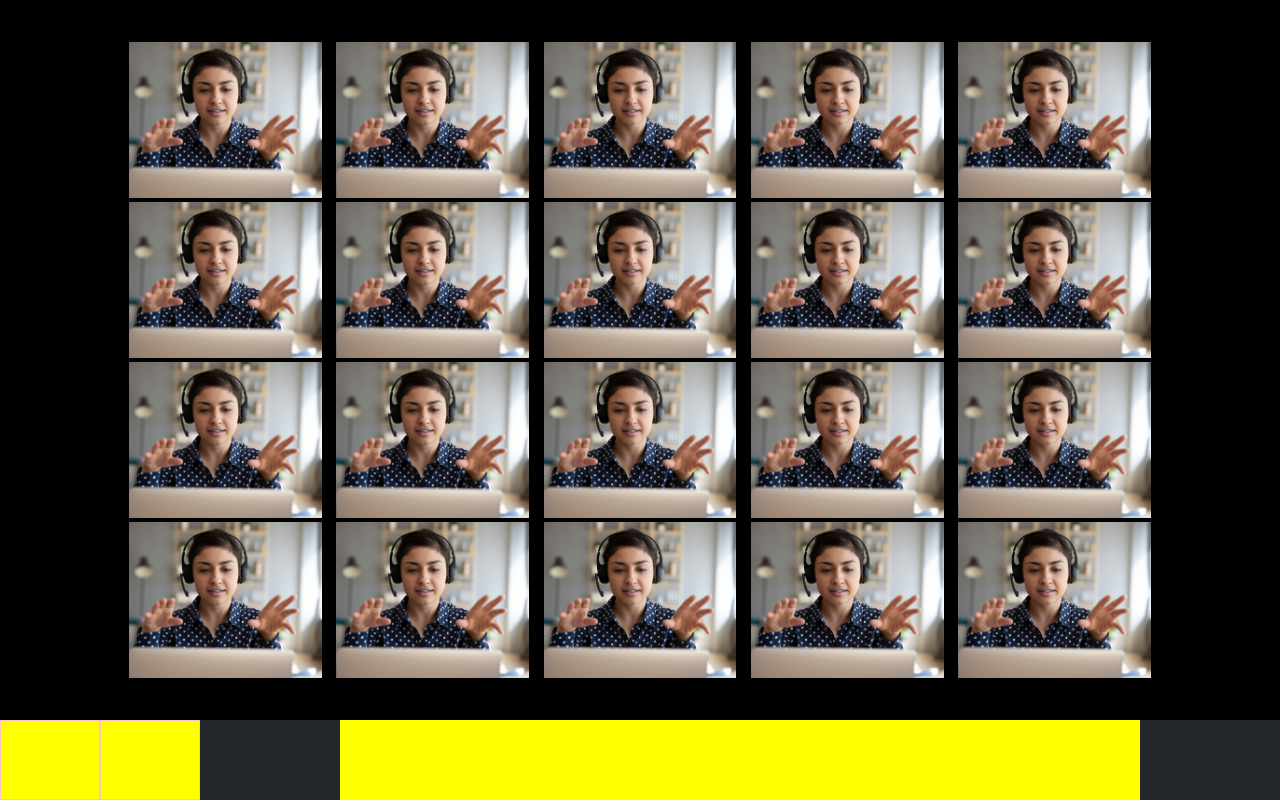
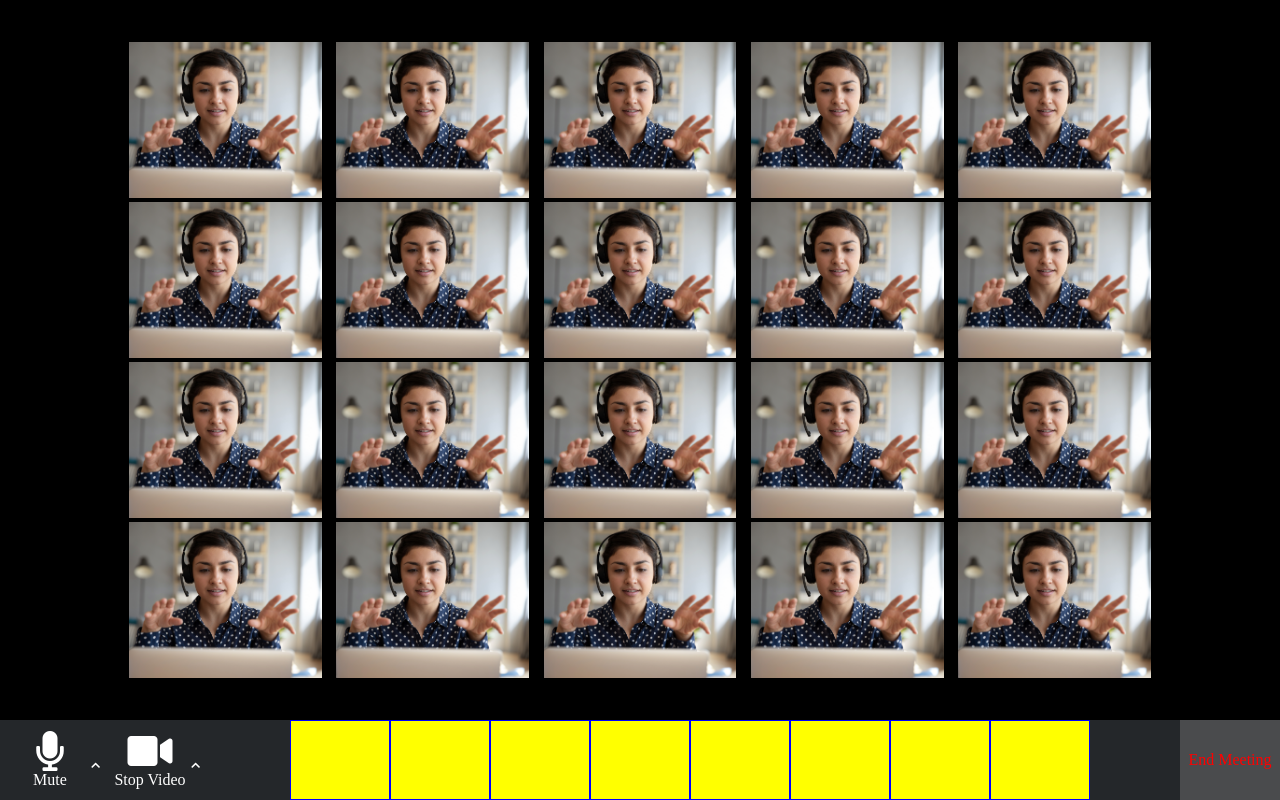
Before and after one commit to Dani9898/html-css-zoom, a plain HTML site: page index.html in a window 1280 px wide. Drawn offline with Linux system fonts and the light colour scheme.

Commit message:
finendo il footer

```diff
--- a/css/style.css
+++ b/css/style.css
@@ -46,6 +46,12 @@ footer {
     height: 80px;
     background-color: #24272A;
     justify-content: space-between;
+    color: white;
+}
+
+.fas {
+    font-size: 40px;
+
 }
 
 #play {
@@ -57,16 +63,30 @@ footer {
 #mute {
     height: 80px;
     width: 50%;
-    background-color: yellow;
-    border: 1px solid pink;
+    justify-content: center;
+    align-items: center;
+    display: flex;
+    flex-direction: column;
+    position: relative;
 }
+
+.fa-chevron-up {
+    align-self: end;
+    font-size: 10px;
+    position: absolute;
+    right: 0;
+    top: 50%;
+}
+
 
 #stop {
     height: 80px;
     width: 50%;
-    background-color: yellow;
-    border: 1px solid pink;
-
+    justify-content: center;
+    align-items: center;
+    display: flex;
+    flex-direction: column;
+    position: relative;
 }
 
 
@@ -80,4 +100,15 @@ footer {
     height: 80px;
     width: calc(100% / 8);
     background-color: yellow;
+    border: 1px solid blue;
 }
+
+#end {
+    height: 80px;
+    width: 100px;
+    background-color: #4A4B4D;
+    display: flex;
+    justify-content: center;
+    align-items: center;
+    color: red;
+}
--- a/index.html
+++ b/index.html
@@ -4,6 +4,7 @@
     <meta charset="UTF-8">
     <meta http-equiv="X-UA-Compatible" content="IE=edge">
     <meta name="viewport" content="width=device-width, initial-scale=1.0">
+    <link rel="stylesheet" href="https://cdnjs.cloudflare.com/ajax/libs/font-awesome/5.15.4/css/all.min.css">
     <link rel="stylesheet" href="css/style.css">
     <title>Zoom</title>
 </head>
@@ -100,8 +101,16 @@
 
     <footer>
         <div id="play">
-            <div id="mute"></div>
-            <div id="stop"></div>
+            <div id="mute">
+                <i class="fas fa-microphone"></i>
+                <span>Mute</span>
+                <i class="fas fa-chevron-up"></i>
+            </div>
+            <div id="stop">
+                <i class="fas fa-video"></i>
+                <span>Stop Video</span>
+                <i class="fas fa-chevron-up"></i>
+            </div>
         </div>
         <div id="nav">
             <div class="ico"></div>
@@ -113,7 +122,9 @@
             <div class="ico"></div>
             <div class="ico"></div>
         </div>
-        <div id="end"></div>
+        <div id="end">
+            <span>End Meeting</span>
+        </div>
     </footer>
 </body>
 </html>
```
